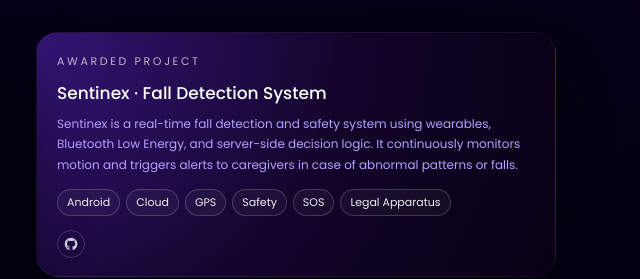
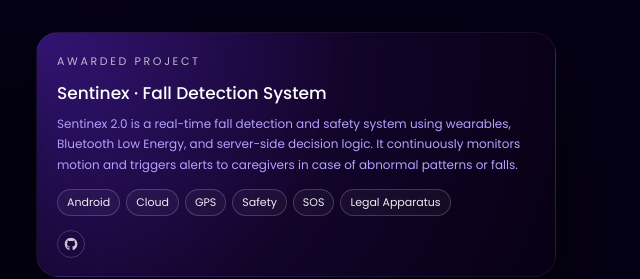
Before and after one commit to yesiamrajeev/NewPortfolio-main, a plain HTML site: page index.html in a window 1280 px wide. Shown: the part 1727-2006 px from the top of the page, 624-1264 px from the left. Drawn offline with Linux system fonts and the light colour scheme.

Commit message:
Update index.html

```diff
--- a/index.html
+++ b/index.html
@@ -1743,7 +1743,7 @@
           <div class="project-label">Awarded Project</div>
           <div class="project-title">Sentinex · Fall Detection System</div>
           <p class="project-body">
-            Sentinex is a real-time fall detection and safety system using wearables,
+            Sentinex 2.0 is a real-time fall detection and safety system using wearables,
             Bluetooth Low Energy, and server-side decision logic. It continuously
             monitors motion and triggers alerts to caregivers in case of abnormal
             patterns or falls.
```
